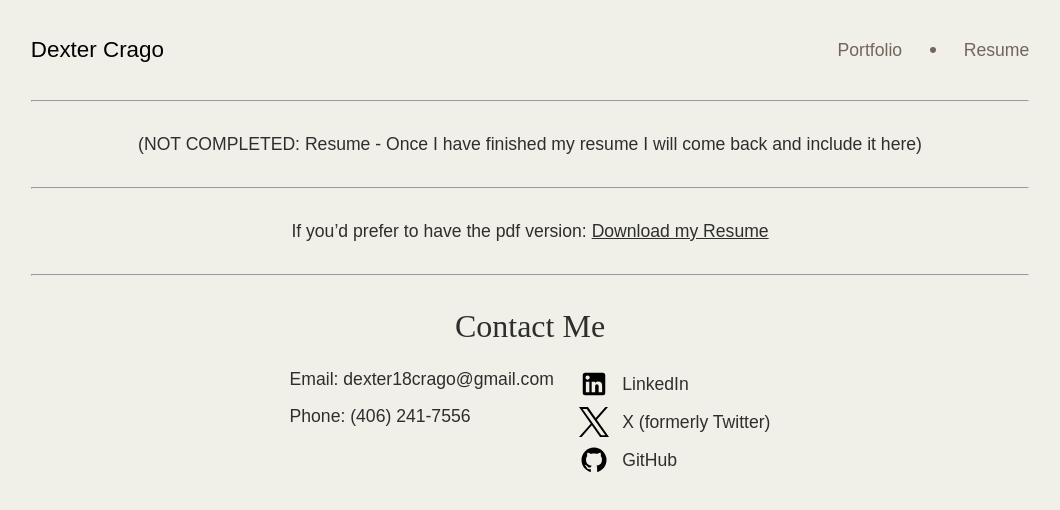
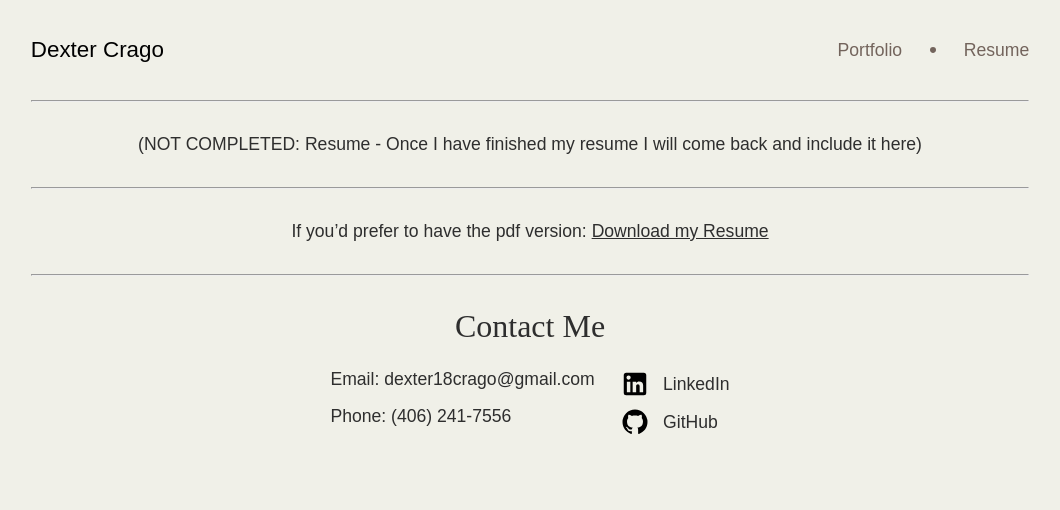
Before and after one commit to djcrago/personal-website, a React (Vite) app: page /resume in a window 1280 px wide. Shown: the top 510 px of the page, without its empty margins (110-1170 px from the left). Built offline with nearby package versions, Linux system fonts and the light colour scheme.

Commit message:
Remove twitter link

```diff
--- a/src/components/Contact/Contact.jsx
+++ b/src/components/Contact/Contact.jsx
@@ -1,5 +1,4 @@
 import GitHub from '../../assets/github.svg';
-import X from '../../assets/x.svg';
 import LinkedIn from '../../assets/linkedin.svg';
 import styles from './Contact.module.css';
 
@@ -24,14 +23,6 @@ function Contact() {
           </a>
           <a
             className={styles.contactContainer}
-            href="https://x.com/djcrago"
-            target="_blank"
-          >
-            <img className={styles.logo} src={X} />
-            <p className={styles.link}>X (formerly Twitter)</p>
-          </a>
-          <a
-            className={styles.contactContainer}
             href="https://github.com/djcrago"
             target="_blank"
           >
```
Also changed, not shown: src/assets/x.svg (deleted).
